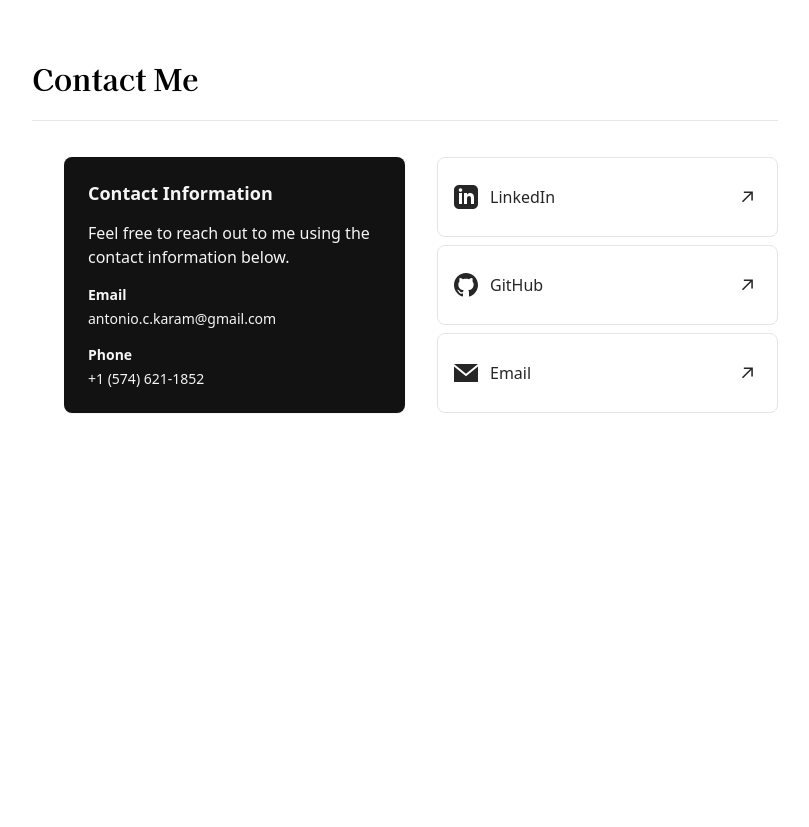
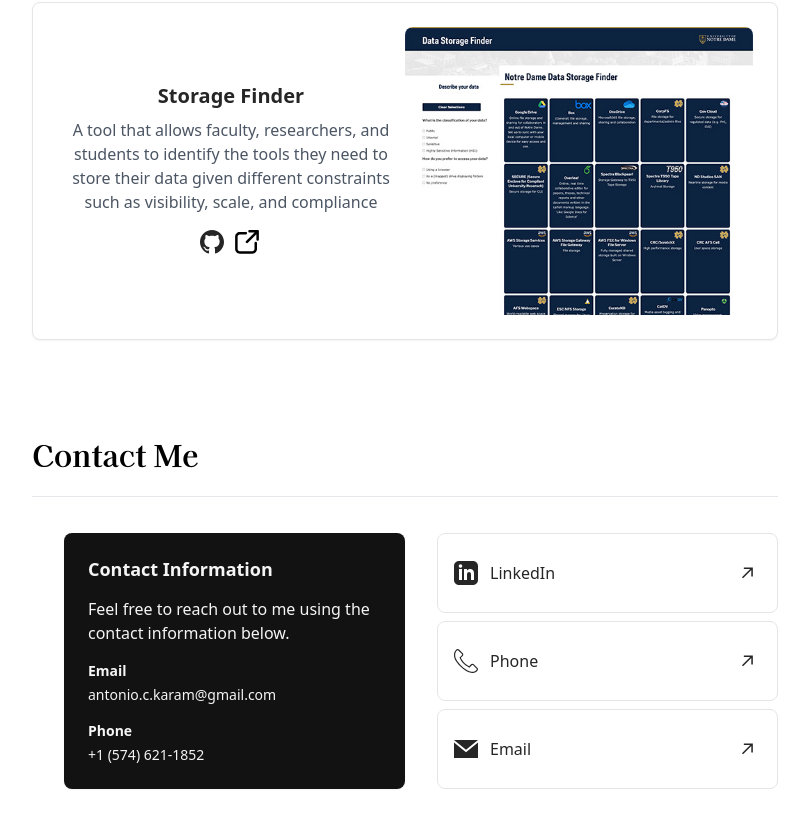
Before and after one commit to AntonioKaram/Portfolio, a Next.js app: page / in a window 1280 px wide. Shown: the part 3081-3908 px from the top of the page, without its empty margins (310-1119 px from the left). Built offline with nearby package versions, Linux system fonts and the light colour scheme.

Commit message:
console errors

```diff
--- a/app/page.tsx
+++ b/app/page.tsx
@@ -8,6 +8,7 @@
   Resume,
   LinkedIN,
   Email,
+  PhoneIcon,
 } from "../components/icons";
 
 const projects = [
@@ -58,6 +59,10 @@
             src={avatar}
             placeholder="blur"
             width={100}
+            style={{
+              width: "auto",
+              height: "auto",
+            }}
             priority
           />
 
@@ -669,12 +674,12 @@
               <a
                 rel="noopener noreferrer"
                 target="_blank"
-                href="https://github.com/AntonioKaram"
+                href="tel:+15746211852"
                 className="flex h-full w-full border border-neutral-200 dark:border-neutral-800 rounded-lg p-4 no-underline items-center text-neutral-800 dark:text-neutral-200 hover:dark:bg-neutral-900 hover:bg-neutral-100 transition-all justify-between"
               >
                 <div className="flex items-center">
-                  <GitHubIcon />
-                  <div className="ml-3">GitHub</div>
+                  <PhoneIcon />
+                  <div className="ml-3">Phone</div>
                 </div>
                 <ArrowIcon />
               </a>
--- a/components/icons.tsx
+++ b/components/icons.tsx
@@ -141,3 +141,31 @@
     </svg>
   );
 }
+
+export function PhoneIcon() {
+  return (
+    <svg
+      height="24"
+      width="24"
+      version="1.1"
+      id="Capa_1"
+      xmlns="http://www.w3.org/2000/svg"
+      viewBox="0 0 202.592 202.592"
+      fill="none"
+    >
+      <g id="SVGRepo_iconCarrier">
+        {" "}
+        <g>
+          {" "}
+          <g>
+            {" "}
+            <path
+              fill="currentColor"
+              d="M198.048,160.105l-31.286-31.29c-6.231-6.206-16.552-6.016-23.001,0.433l-15.761,15.761 c-0.995-0.551-2.026-1.124-3.11-1.732c-9.953-5.515-23.577-13.074-37.914-27.421C72.599,101.48,65.03,87.834,59.5,77.874 c-0.587-1.056-1.145-2.072-1.696-3.038l10.579-10.565l5.2-5.207c6.46-6.46,6.639-16.778,0.419-23.001L42.715,4.769 c-6.216-6.216-16.541-6.027-23.001,0.433l-8.818,8.868l0.243,0.24c-2.956,3.772-5.429,8.124-7.265,12.816 c-1.696,4.466-2.752,8.729-3.235,12.998c-4.13,34.25,11.52,65.55,53.994,108.028c58.711,58.707,106.027,54.273,108.067,54.055 c4.449-0.53,8.707-1.593,13.038-3.275c4.652-1.818,9.001-4.284,12.769-7.233l0.193,0.168l8.933-8.747 C204.079,176.661,204.265,166.343,198.048,160.105z M190.683,176.164l-3.937,3.93l-1.568,1.507 c-2.469,2.387-6.743,5.74-12.984,8.181c-3.543,1.364-7.036,2.24-10.59,2.663c-0.447,0.043-44.95,3.84-100.029-51.235 C14.743,94.38,7.238,67.395,10.384,41.259c0.394-3.464,1.263-6.95,2.652-10.593c2.462-6.277,5.812-10.547,8.181-13.02l5.443-5.497 c2.623-2.63,6.714-2.831,9.112-0.433l31.286,31.286c2.394,2.401,2.205,6.492-0.422,9.13L45.507,73.24l1.95,3.282 c1.084,1.829,2.23,3.879,3.454,6.106c5.812,10.482,13.764,24.83,29.121,40.173c15.317,15.325,29.644,23.27,40.094,29.067 c2.258,1.249,4.32,2.398,6.17,3.5l3.289,1.95l21.115-21.122c2.634-2.623,6.739-2.817,9.137-0.426l31.272,31.279 C193.5,169.446,193.31,173.537,190.683,176.164z"
+            ></path>{" "}
+          </g>{" "}
+        </g>{" "}
+      </g>
+    </svg>
+  );
+}
```
